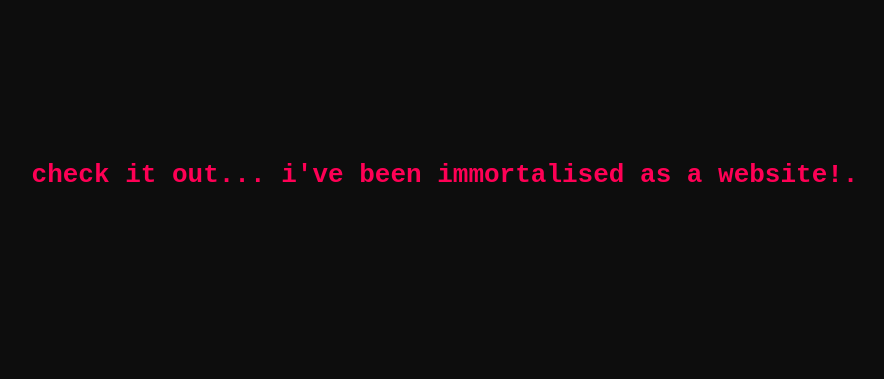
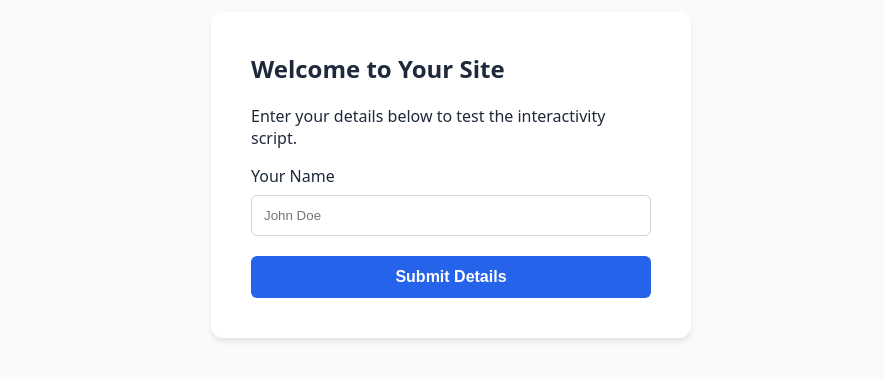
Before and after one commit to karokimachine/karokimachine.github.io, a plain HTML site: page index.html in a window 1280 px wide. Shown: the part 225-604 px from the top of the page, without its empty margins (189-1073 px from the left). Drawn offline with Linux system fonts and the light colour scheme.

Commit message:
Update title and improve styling for interactivity

```diff
--- a/index.html
+++ b/index.html
@@ -3,27 +3,95 @@
 <head>
     <meta charset="UTF-8">
     <meta name="viewport" content="width=device-width, initial-scale=1.0">
-    <title>KarokiMachine</title>
+    <title>Interactive Website Template</title>
     <style>
+        :root {
+            --primary: #2563eb;
+            --dark: #1e293b;
+            --light: #f8fafc;
+        }
         body {
-            background-color: #0d0d0d;
-            color: #ff0055;
-            font-family: monospace;
+            font-family: system-ui, -apple-system, sans-serif;
+            margin: 0;
+            background-color: var(--light);
+            color: var(--dark);
             display: flex;
             justify-content: center;
             align-items: center;
-            height: 100vh;
-            margin: 0;
+            min-height: 100vh;
         }
-        h1 {
-            border-right: 2px solid #ff0055;
-            padding-right: 10px;
-            animation: blink 0.75s step-end infinite;
+        .container {
+            background: white;
+            padding: 2.5rem;
+            border-radius: 12px;
+            box-shadow: 0 4px 6px -1px rgb(0 0 0 / 0.1);
+            max-width: 400px;
+            width: 100%;
         }
-        @keyframes blink { 50% { border-color: transparent; } }
+        h2 { margin-top: 0; color: var(--dark); }
+        .form-group { margin-bottom: 1.25rem; }
+        label { display: block; margin-bottom: 0.5rem; font-weight: 500; }
+        input {
+            width: 100%;
+            padding: 0.75rem;
+            border: 1px solid #cbd5e1;
+            border-radius: 6px;
+            box-sizing: border-box;
+        }
+        button {
+            width: 100%;
+            background-color: var(--primary);
+            color: white;
+            border: none;
+            padding: 0.75rem;
+            border-radius: 6px;
+            font-size: 1rem;
+            font-weight: 600;
+            cursor: pointer;
+            transition: background 0.2s;
+        }
+        button:hover { background-color: #1d4ed8; }
+        #message {
+            margin-top: 1rem;
+            padding: 0.75rem;
+            border-radius: 6px;
+            display: none;
+            font-size: 0.9rem;
+        }
+        .success { background-color: #dcfce7; color: #166534; }
     </style>
 </head>
 <body>
-    <h1>check it out... i've been immortalised as a website!.</h1>
+
+<div class="container">
+    <h2>Welcome to Your Site</h2>
+    <p>Enter your details below to test the interactivity script.</p>
+
+    <form id="welcomeForm">
+        <div class="form-group">
+            <label for="userName">Your Name</label>
+            <input type="text" id="userName" required placeholder="John Doe">
+        </div>
+        <button type="submit">Submit Details</button>
+    </form>
+
+    <div id="message"></div>
+</div>
+
+<script>
+    // Client-side script handling form submission interactivity
+    document.getElementById('welcomeForm').addEventListener('submit', function(event) {
+        event.preventDefault();
+
+        const nameInput = document.getElementById('userName').value;
+        const messageDiv = document.getElementById('message');
+
+        // Display a personalized alert safely inside the DOM
+        messageDiv.className = 'success';
+        messageDiv.textContent = `Hello, ${nameInput}! Your interactive website script is running perfectly.`;
+        messageDiv.style.display = 'block';
+    });
+</script>
+
 </body>
 </html>
```
